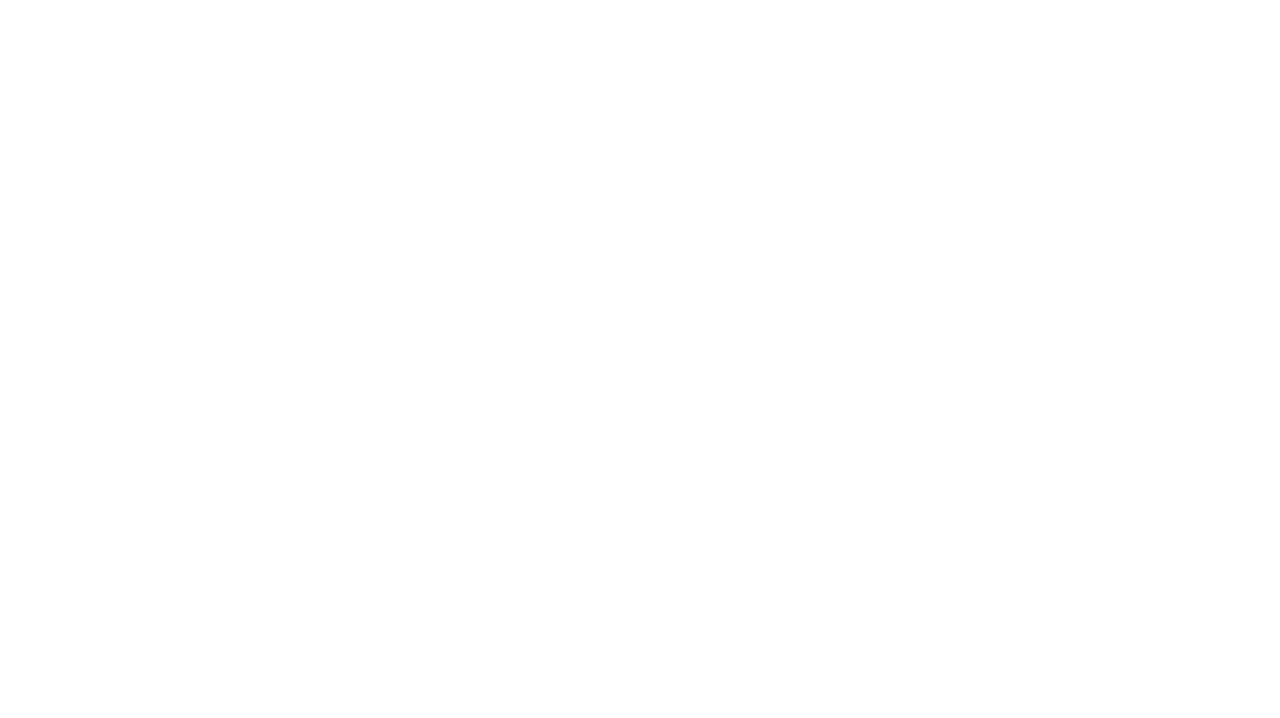
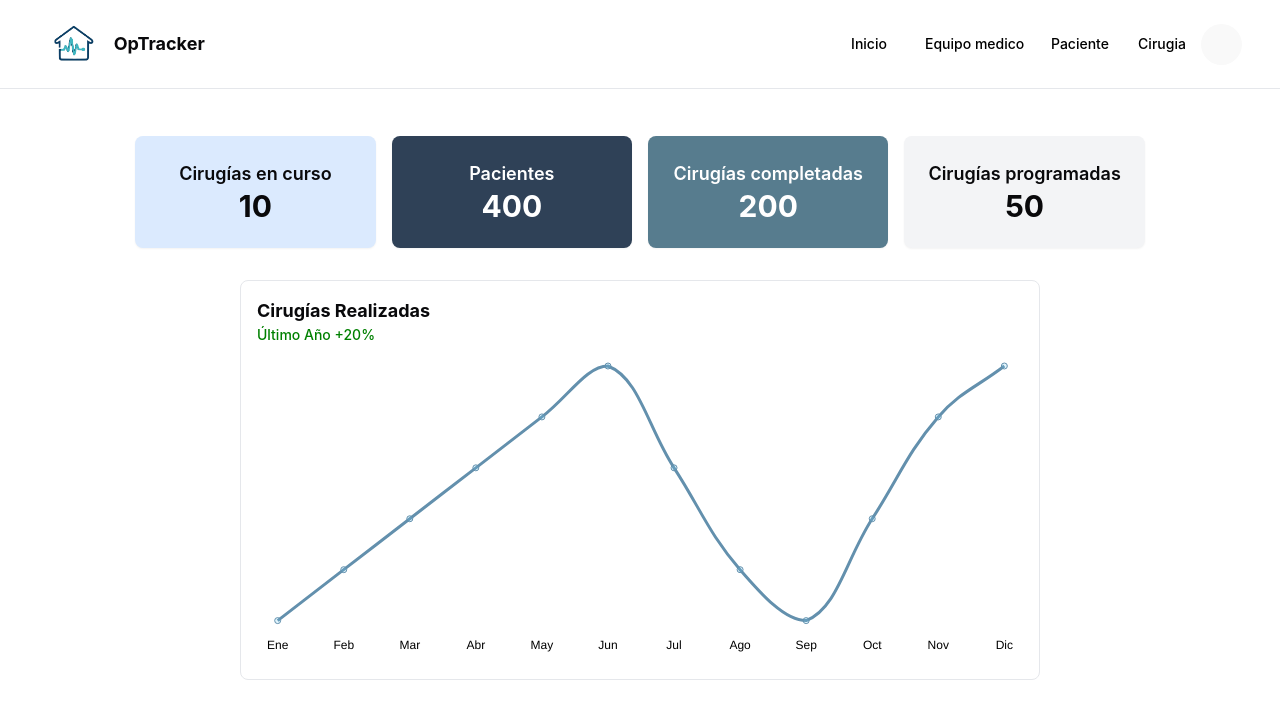
Before and after one commit to Yisustxz/OPtracker-Frontend, a React (Vite) app in the folder Optracker-Frontend/: page /statistics in a window 1280 px wide. Before the commit this address had no page. Shown: the top 718 px of the page. Built offline with nearby package versions, Linux system fonts and the light colour scheme; grey boxes are pictures that could not be loaded.

Commit message:
Estadística_Page

```diff
--- a/Optracker-Frontend/package.json
+++ b/Optracker-Frontend/package.json
@@ -16,10 +16,12 @@
     "@fortawesome/react-fontawesome": "^0.2.2",
     "@radix-ui/react-slot": "^1.1.1",
     "axios": "^1.7.9",
+    "chart.js": "^4.4.7",
     "class-variance-authority": "^0.7.1",
     "clsx": "^2.1.1",
     "lucide-react": "^0.469.0",
     "react": "^18.3.1",
+    "react-chartjs-2": "^5.3.0",
     "react-dom": "^18.3.1",
     "react-icons": "^5.4.0",
     "react-router-dom": "^7.1.1",
--- a/Optracker-Frontend/src/App.jsx
+++ b/Optracker-Frontend/src/App.jsx
@@ -14,6 +14,7 @@ import { NewSurgery } from './pages/newSurgery'
 import FamilyCode from './pages/FamilyCode'
 import PatientTracker from './pages/PatientTracker'
 import MedTeamProfile from './pages/MedTeamProfile'
+import Statistics from './pages/Statistics'
 
 function App() {
   return (
@@ -33,6 +34,7 @@ function App() {
         <Route path='/medteams' element={<MedTeams />} />
         <Route path='/new-medteams' element={<NewMedTeams />} />
         <Route path='/medTeamProfile' element={<MedTeamProfile />} />
+        <Route path='/statistics' element={<Statistics />} />
       </Routes>
     </Router>
   )
--- /dev/null
+++ b/Optracker-Frontend/src/components/StatisticsPage/DashboardSummary.jsx
@@ -0,0 +1,27 @@
+import React from 'react';
+
+const summaryData = [
+  { label: 'Cirugías en curso', value: 10, bgColor: 'bg-blue-100' },
+  { label: 'Pacientes', value: 400, bgColor: 'text-white', customBgColor: 'rgb(47,65,87)' },
+  { label: 'Cirugías completadas', value: 200, bgColor: 'text-white', customBgColor: 'rgb(87,124,142)' },
+  { label: 'Cirugías programadas', value: 50, bgColor: 'bg-gray-100' }
+];
+
+export default function DashboardSummary() {
+  return (
+    <div className="grid grid-cols-4 gap-4 mb-8">
+      {summaryData.map((item, index) => (
+        <div
+          key={index}
+          className={`p-6 rounded-lg shadow-sm text-center ${item.bgColor}`}
+          style={{
+            backgroundColor: item.customBgColor || '',
+          }}
+        >
+          <div className="text-lg font-semibold">{item.label}</div>
+          <div className="text-3xl font-bold">{item.value}</div>
+        </div>
+      ))}
+    </div>
+  );
+}
--- /dev/null
+++ b/Optracker-Frontend/src/components/StatisticsPage/OperationsChart.jsx
@@ -0,0 +1,111 @@
+// Importación necesaria
+import {
+    Chart as ChartJS,
+    CategoryScale,    // Escala "category"
+    LinearScale,      // Escala "linear" para el eje Y
+    PointElement,
+    LineElement,
+    Title,
+    Tooltip,
+    Legend,
+  } from 'chart.js';
+
+  import { Line } from 'react-chartjs-2';
+
+  // Registrar los componentes
+  ChartJS.register(
+    CategoryScale,
+    LinearScale,
+    PointElement,
+    LineElement,
+    Title,
+    Tooltip,
+    Legend
+  );
+
+  // Componente de gráfico
+  export default function OperationsChart() {
+    // Valores estáticos por ahora, estos deben ser reemplazados con los datos del endpoint
+    const staticData = [5, 10, 15, 20, 25, 30, 20, 10, 5, 15, 25, 30]; // Placeholder
+
+    const data = {
+      labels: ['Ene', 'Feb', 'Mar', 'Abr', 'May', 'Jun', 'Jul', 'Ago', 'Sep', 'Oct', 'Nov', 'Dic'],
+      datasets: [
+        {
+          label: 'Cirugías Realizadas',
+          data: staticData, // Aquí se usan los valores de `staticData`
+          borderColor: 'rgb(99, 144, 173)',
+          backgroundColor: 'rgba(105, 200, 238, 0.2)',
+          fill: false,
+          tension: 0.4, // Suaviza las líneas
+        },
+      ],
+    };
+
+    const options = {
+      responsive: true,
+      maintainAspectRatio: false, // Hace que el gráfico sea más flexible en tamaño
+      plugins: {
+        legend: {
+          display: false,
+          position: 'top',
+        },
+        title: {
+          display: false,
+          text: 'Operaciones Realizadas',
+
+        },
+      },
+      scales: {
+        x: {
+          grid: {
+            display: false, // Oculta la cuadrícula del eje X
+          },
+          ticks: {
+            padding: 10, // Margen superior para los labels
+            color: '#000', // Color de los labels del eje X
+          },
+          border: {
+            display: false, // Oculta la línea horizontal del eje X
+          },
+        },
+        y: {
+          display: false, // Oculta el eje Y completamente (líneas y números)
+        },
+      },
+    };
+
+    return (
+        <div
+        style={{
+          width: "100%",
+          maxWidth: "800px",
+          height: "400px",
+          margin: "0 auto",
+          border: "1px solid #e5e7eb", // Borde gris claro
+          borderRadius: "8px", // Bordes redondeados
+          padding: "16px",
+          paddingBottom: "5rem",
+          backgroundColor: "white", // Fondo blanco para que destaque
+        }}
+      >
+        {/* Encabezado personalizado */}
+        <div style={{ textAlign: "left", marginBottom: "16px" }}>
+          <h3 style={{ margin: 0, fontSize: "18px", fontWeight: "bold" }}>
+            Cirugías Realizadas
+          </h3>
+          <p
+            style={{
+              margin: 0,
+              fontSize: "14px",
+              color: "green",
+              fontWeight: "500",
+            }}
+          >
+            Último Año <span style={{ color: "green" }}>+20%</span>
+          </p>
+        </div>
+        <Line data={data} options={options} />
+      </div>
+    );
+  }
--- /dev/null
+++ b/Optracker-Frontend/src/pages/Statistics.jsx
@@ -0,0 +1,23 @@
+import React from 'react'
+import Navigation from '@/components/ui/navigation'
+import DashboardSummary from '@/components/StatisticsPage/DashboardSummary'
+import OperationsChart from '@/components/StatisticsPage/OperationsChart'
+
+
+
+export default function Statistics() {
+
+    return (
+        <div>
+            <div className='mb-0'>
+                <Navigation/>
+            </div>
+            <main className="pt-4 space-y-6 pt-0">
+              <div className='top-0'>
+                <DashboardSummary />
+                <OperationsChart />
+               </div>
+            </main>
+        </div>
+    )
+}
```
Also changed, not shown: 2 other files (tests, documents, lock files or other folders).
